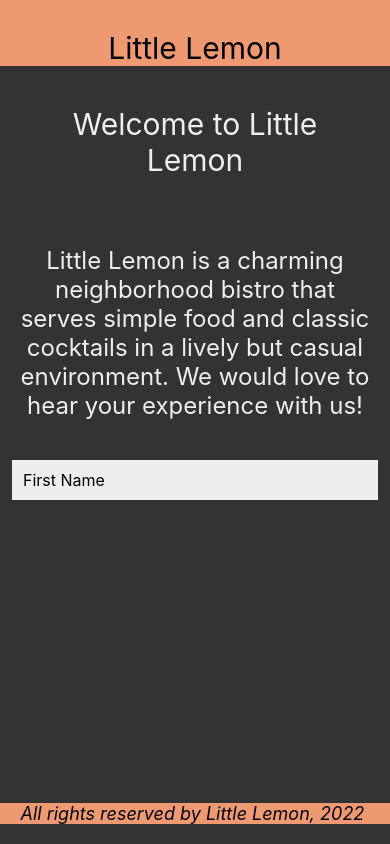
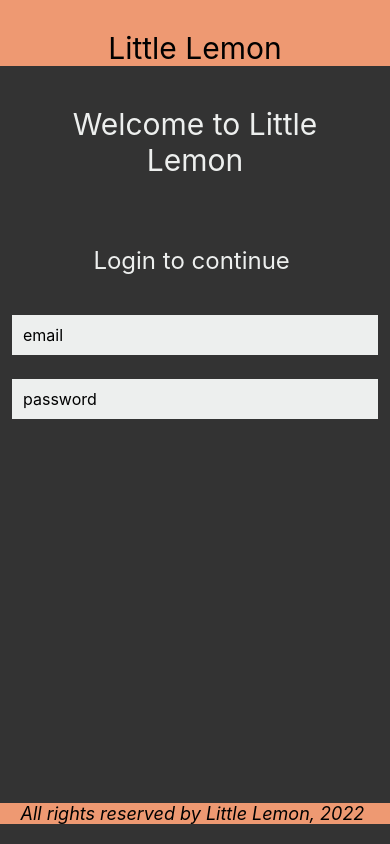
Before and after one commit to danielmccastro/meta-react-native, a React Native app in the folder 01-sampleproject/: screen / in a window 390 px wide. Built offline with nearby package versions, Linux system fonts and the light colour scheme.

Commit message:
created a LoginPage component

```diff
--- a/01-sampleproject/App.js
+++ b/01-sampleproject/App.js
@@ -1,18 +1,18 @@
-import * as React from "react";
-import { View, StyleSheet } from "react-native";
+import * as React from 'react';
+import { View, Text, StyleSheet } from 'react-native';
 
-import LittleLemonHeader from "./components/LittleLemonHeader";
-import LittleLemonFooter from "./components/LittleLemonFooter";
-import WelcomeScreen from "./components/WelcomeScreen";
-import MenuItems from "./components/MenuItems";
+import LittleLemonHeader from './components/LittleLemonHeader';
+import LittleLemonFooter from './components/LittleLemonFooter';
+import LoginScreen from './components/LoginScreen';
+
 export default function App() {
   return (
     <>
       <View style={styles.container}>
         <LittleLemonHeader />
-        <WelcomeScreen />
+        <LoginScreen />
       </View>
-      <View style={styles.footer}>
+      <View style={styles.footerContainer}>
         <LittleLemonFooter />
       </View>
     </>
@@ -22,7 +22,7 @@
 const styles = StyleSheet.create({
   container: {
     flex: 1,
-    backgroundColor: "#333333",
+    backgroundColor: '#333333',
   },
-  footer: { backgroundColor: "#333333" },
+  footerContainer: { backgroundColor: '#333333' },
 });
--- /dev/null
+++ b/01-sampleproject/components/LoginScreen.js
@@ -0,0 +1,56 @@
+import { useState } from "react";
+import { ScrollView, Text, StyleSheet, TextInput } from "react-native";
+
+export default function LoginScreen() {
+  const [email, onChangeEmail] = useState("");
+  const [password, onChangePassword] = useState("");
+  return (
+    <ScrollView style={styles.container}>
+      <Text style={styles.headerText}>Welcome to Little Lemon</Text>
+      <Text style={styles.regularText}>Login to continue </Text>
+      <TextInput
+        style={styles.input}
+        placeholder="email"
+        value={email}
+        onChange={onChangeEmail}
+        keyboardType="email-address"
+      />
+      <TextInput
+        style={styles.input}
+        placeholder="password"
+        value={password}
+        onChange={onChangePassword}
+        keyboardType={"default"}
+        secureTextEntry={true}
+      />
+    </ScrollView>
+  );
+}
+
+const styles = StyleSheet.create({
+  container: {
+    flex: 1,
+  },
+  headerText: {
+    padding: 40,
+    fontSize: 30,
+    color: "#EDEFEE",
+    textAlign: "center",
+  },
+  regularText: {
+    fontSize: 24,
+    padding: 20,
+    marginVertical: 8,
+    color: "#EDEFEE",
+    textAlign: "center",
+  },
+  input: {
+    height: 40,
+    margin: 12,
+    borderWidth: 1,
+    padding: 10,
+    fontSize: 16,
+    borderColor: "#EDEFEE",
+    backgroundColor: "#EDEFEE",
+  },
+});
```
